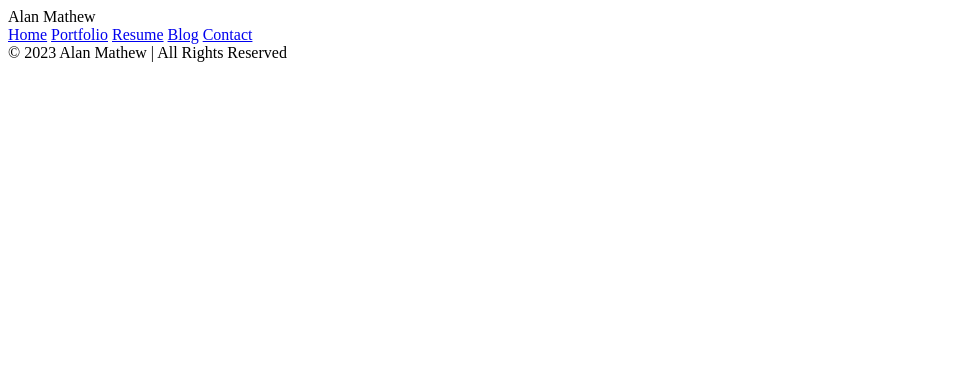
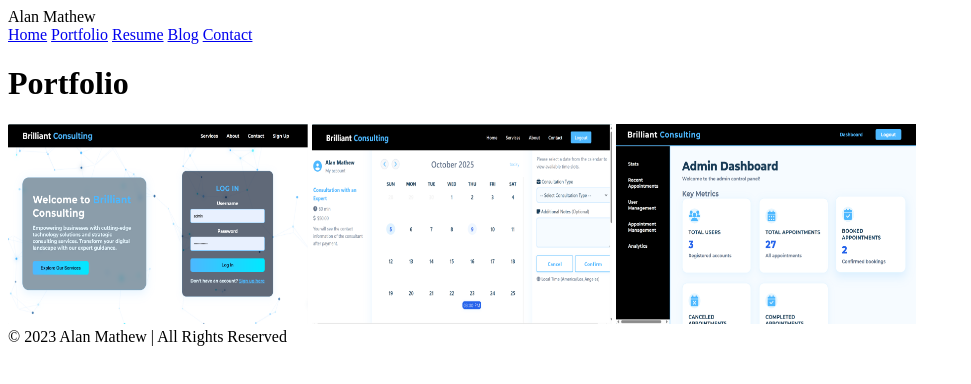
Before and after one commit to AlanGMathew2006/AlanGMathew.github.io, a plain HTML site: page portfolio.html in a window 1280 px wide. Shown: the whole page, without its empty margins (0-971 px from the left). Drawn offline with Linux system fonts and the light colour scheme.

Commit message:
Fix portfolio images: move to project directory and update paths

```diff
--- a/portfolio.html
+++ b/portfolio.html
@@ -1,14 +1,14 @@
 <!DOCTYPE html>
 <html lang="en">
   <head>
-        <meta charset="UTF-8">
-        <meta name="viewport" content="width=device-width, initial-scale=1.0">
+    <meta charset="UTF-8" />
+    <meta name="viewport" content="width=device-width, initial-scale=1.0" />
     <title>Portfolio Page</title>
-        <link rel="stylesheet" href="styles.css">
+    <link rel="stylesheet" href="styles.css" />
   </head>
   <body>
     <header>
-            <div class="logo"> Alan <span>Mathew</span></div>
+      <div class="logo">Alan <span>Mathew</span></div>
       <nav>
         <a href="index.html">Home</a>
         <a href="portfolio.html">Portfolio</a>
@@ -17,7 +17,29 @@
         <a href="contact.html">Contact</a>
       </nav>
     </header>
-        <main></main>
+    <main>
+      <h1>Portfolio</h1>
+      <div class="project">
+        <img
+          src="project-screenshot.png"
+          alt="Project 1.1"
+          width="300"
+          height="200"
+        />
+        <img
+          src="project-screenshot-2.png"
+          alt="Project 1.2"
+          width="300"
+          height="200"
+        />
+        <img
+          src="project-screenshot-3.png"
+          alt="Project 1.3"
+          width="300"
+          height="200"
+        />
+      </div>
+    </main>
     <footer>© 2023 Alan Mathew | All Rights Reserved</footer>
   </body>
 </html>
```
Also changed, not shown: blog.html (+1 -1 lines), contact.html (+12 -0 lines), index.html (+6 -1 lines), resume.html (+2 -1 lines), home-page.png (added), project-screenshot-2.png (added), project-screenshot-3.png (added), project-screenshot.png (added). Lines whose indentation alone changed are shown as unchanged.
